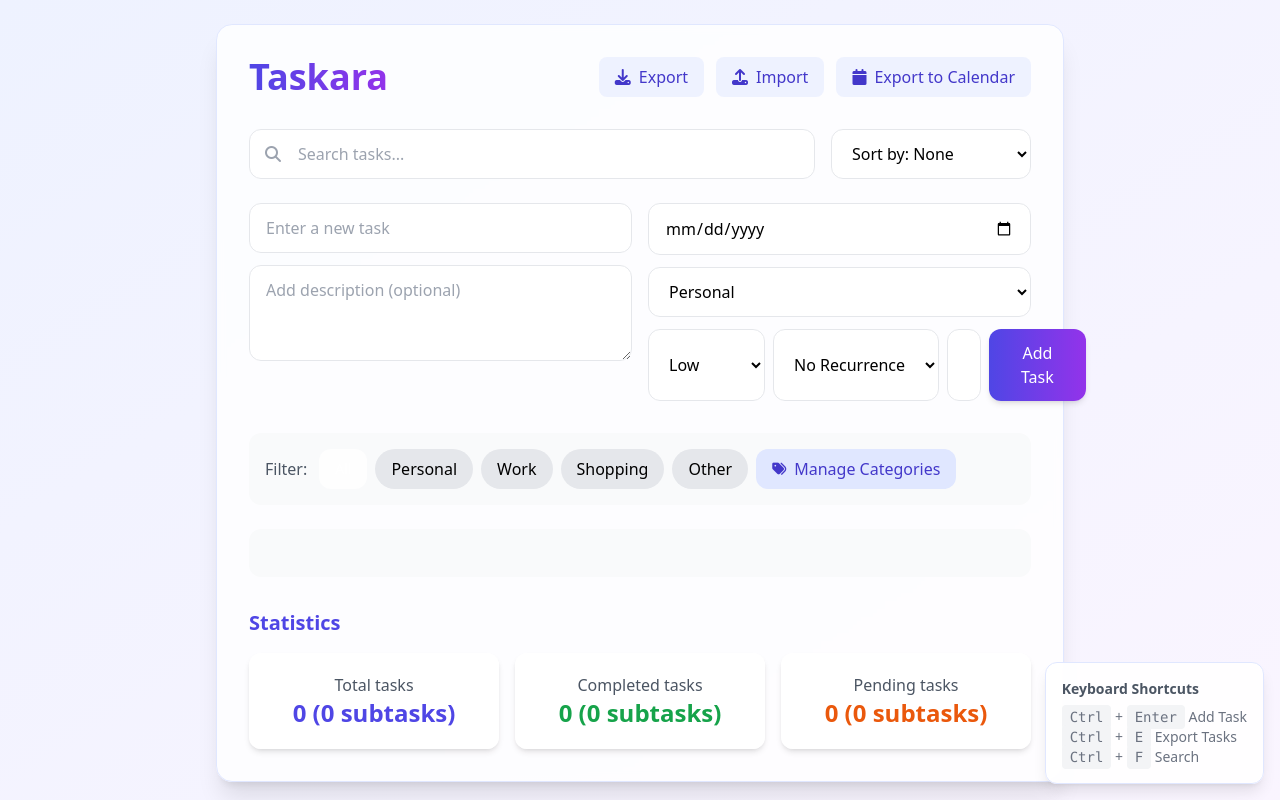
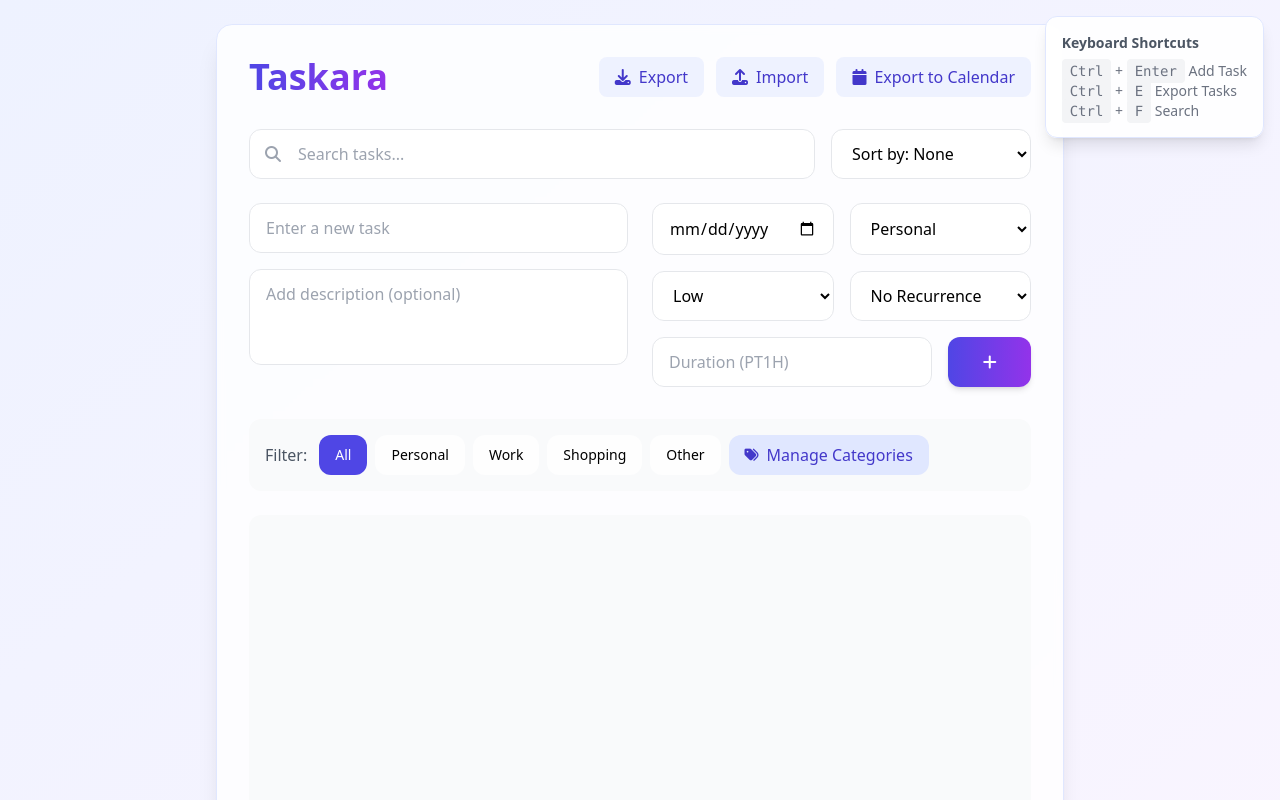
Before and after one commit to PawiX25/Taskara, a plain HTML site: page index.html in a window 1280 px wide. Both pictures are taken after a click on the button "All". Shown: the top 800 px of the page. Drawn offline with nearby package versions, Linux system fonts and the light colour scheme.

Commit message:
Update filter button interactions for better user experience

```diff
--- a/index.html
+++ b/index.html
@@ -64,14 +64,15 @@
                 </select>
             </div>
 
-            <div class="grid grid-cols-1 md:grid-cols-2 gap-4 mb-8">
-                <div class="space-y-3">
+            <div class="grid grid-cols-1 lg:grid-cols-2 gap-6 mb-8">
+                <div class="space-y-4">
                     <input type="text" id="taskInput" placeholder="Enter a new task"
                         class="w-full px-4 py-3 rounded-xl border border-gray-200 focus:ring-2 focus:ring-indigo-400 focus:border-transparent bg-white/80">
                     <textarea id="taskDescription" placeholder="Add description (optional)"
-                        class="w-full px-4 py-3 rounded-xl border border-gray-200 focus:ring-2 focus:ring-indigo-400 focus:border-transparent h-24 bg-white/80"></textarea>
+                        class="w-full px-4 py-3 rounded-xl border border-gray-200 focus:ring-2 focus:ring-indigo-400 focus:border-transparent h-24 bg-white/80 resize-none"></textarea>
                 </div>
-                <div class="space-y-3">
+                <div class="space-y-4">
+                    <div class="grid grid-cols-2 gap-4">
                         <input type="date" id="deadlineInput"
                             class="w-full px-4 py-3 rounded-xl border border-gray-200 focus:ring-2 focus:ring-indigo-400 bg-white/80">
                         <select id="categorySelect"
@@ -81,26 +82,29 @@
                             <option value="shopping">Shopping</option>
                             <option value="other">Other</option>
                         </select>
-                    <div class="flex gap-2">
+                    </div>
+                    <div class="grid grid-cols-2 gap-4">
                         <select id="prioritySelect"
-                            class="flex-1 px-4 py-3 rounded-xl border border-gray-200 focus:ring-2 focus:ring-indigo-400 bg-white/80">
+                            class="w-full px-4 py-3 rounded-xl border border-gray-200 focus:ring-2 focus:ring-indigo-400 bg-white/80">
                             <option value="low">Low</option>
                             <option value="medium">Medium</option>
                             <option value="high">High</option>
                         </select>
                         <select id="recurringSelect"
-                            class="flex-1 px-4 py-3 rounded-xl border border-gray-200 focus:ring-2 focus:ring-indigo-400 bg-white/80">
+                            class="w-full px-4 py-3 rounded-xl border border-gray-200 focus:ring-2 focus:ring-indigo-400 bg-white/80">
                             <option value="none">No Recurrence</option>
                             <option value="daily">Daily</option>
                             <option value="weekly">Weekly</option>
                             <option value="monthly">Monthly</option>
                         </select>
-                        <input type="text" id="durationInput" placeholder="Duration (e.g., PT1H, PT30M)"
-                            class="w-full px-4 py-3 rounded-xl border border-gray-200 focus:ring-2 focus:ring-indigo-400 bg-white/80"
+                    </div>
+                    <div class="grid grid-cols-4 gap-4">
+                        <input type="text" id="durationInput" placeholder="Duration (PT1H)"
+                            class="col-span-3 px-4 py-3 rounded-xl border border-gray-200 focus:ring-2 focus:ring-indigo-400 bg-white/80"
                             title="Duration in ISO 8601 format (PT1H = 1 hour, PT30M = 30 minutes)">
                         <button onclick="addTask()"
-                            class="px-8 py-3 bg-gradient-to-r from-indigo-600 to-purple-600 text-white rounded-xl hover:opacity-90 transition-opacity font-medium shadow-md hover:shadow-lg">
-                            Add Task
+                            class="col-span-1 py-3 bg-gradient-to-r from-indigo-600 to-purple-600 text-white rounded-xl hover:opacity-90 transition-opacity font-medium shadow-md hover:shadow-lg">
+                            <i class="fas fa-plus"></i>
                         </button>
                     </div>
                 </div>
@@ -109,7 +113,7 @@
             <div class="flex items-center gap-3 mb-6 bg-gray-50 p-4 rounded-xl">
                 <span class="text-gray-600 font-medium">Filter:</span>
                 <div class="flex flex-wrap gap-2">
-                    <button class="filter-btn active px-4 py-2 rounded-xl bg-white/80 hover:bg-indigo-50 transition capitalize text-sm font-medium" data-category="all">All</button>
+                    <button class="filter-btn px-4 py-2 rounded-xl bg-indigo-600 text-white hover:bg-indigo-700 transition capitalize text-sm font-medium" data-category="all">All</button>
                     <div id="filterButtons" class="flex flex-wrap gap-2"></div>
                     <button onclick="openFilterModal()"
                         class="flex items-center gap-2 px-4 py-2 rounded-xl bg-indigo-100 text-indigo-700 hover:bg-indigo-200 transition">
@@ -119,7 +123,7 @@
                 </div>
             </div>
 
-            <div class="bg-gray-50 rounded-xl p-6">
+            <div class="bg-gray-50 rounded-xl p-6 min-h-[300px]">
                 <ul id="taskList" class="space-y-3"></ul>
             </div>
 
@@ -142,8 +146,8 @@
             </div>
         </div>
     </div>
-    <div id="filterModal" class="hidden fixed inset-0 bg-black bg-opacity-50 flex items-center justify-center">
-        <div class="bg-white/90 backdrop-blur-sm rounded-xl p-6 w-96 shadow-2xl border border-indigo-100">
+    <div id="filterModal" class="hidden fixed inset-0 bg-black bg-opacity-50 flex items-center justify-center p-4">
+        <div class="bg-white/90 backdrop-blur-sm rounded-xl p-6 w-96 shadow-2xl border border-indigo-100 max-h-[90vh] overflow-y-auto">
             <div class="flex items-center gap-2 mb-4">
                 <i class="fas fa-tags text-indigo-600"></i>
                 <h2 class="text-xl font-bold">Manage Categories</h2>
@@ -182,8 +186,8 @@
         </div>
     </div>
 
-    <div id="promptModal" class="hidden fixed inset-0 bg-black bg-opacity-50 flex items-center justify-center z-50">
-        <div class="bg-white/90 backdrop-blur-sm rounded-xl p-6 w-96 shadow-2xl border border-indigo-100">
+    <div id="promptModal" class="hidden fixed inset-0 bg-black bg-opacity-50 flex items-center justify-center p-4">
+        <div class="bg-white/90 backdrop-blur-sm rounded-xl p-6 w-96 shadow-2xl border border-indigo-100 max-h-[90vh] overflow-y-auto">
             <h2 class="text-xl font-bold mb-4" id="promptTitle">Edit Task</h2>
             <input type="text" id="promptInput" placeholder="Task title"
                 class="w-full px-4 py-2 rounded-lg border border-gray-200 mb-3">
@@ -199,7 +203,7 @@
             </div>
         </div>
     </div>
-    <div class="fixed bottom-4 right-4 bg-white/90 backdrop-blur-sm p-4 rounded-xl shadow-lg border border-indigo-100">
+    <div class="fixed top-4 right-4 bg-white/90 backdrop-blur-sm p-4 rounded-xl shadow-lg border border-indigo-100">
         <h3 class="text-sm font-semibold text-gray-600 mb-2">Keyboard Shortcuts</h3>
         <ul class="text-sm text-gray-500">
             <li><kbd class="px-2 py-1 bg-gray-100 rounded">Ctrl</kbd> + <kbd class="px-2 py-1 bg-gray-100 rounded">Enter</kbd> Add Task</li>
--- a/script.js
+++ b/script.js
@@ -258,7 +258,7 @@ function updateCategoryDropdowns() {
 function renderFilterButtons() {
     const container = document.getElementById('filterButtons');
     container.innerHTML = categories.map(category => `
-        <button class="filter-btn px-4 py-2 rounded-full bg-gray-200 hover:bg-gray-300 transition capitalize"
+        <button class="filter-btn px-4 py-2 rounded-xl bg-white/80 hover:bg-indigo-50 transition capitalize text-sm font-medium"
                 data-category="${category.name}">${category.name}</button>
     `).join('');
 
@@ -267,10 +267,29 @@ function renderFilterButtons() {
 
 function initializeFilters() {
     const filterButtons = document.querySelectorAll('.filter-btn');
+    const allButton = document.querySelector('[data-category="all"]');
+
+    filterButtons.forEach(btn => {
+        btn.classList.remove('active', 'bg-indigo-600', 'text-white', 'hover:bg-indigo-700');
+        btn.classList.add('bg-white/80', 'hover:bg-indigo-50');
+    });
+
+    const activeButton = currentFilter === 'all' ? allButton :
+        document.querySelector(`[data-category="${currentFilter}"]`);
+
+    if (activeButton) {
+        activeButton.classList.remove('bg-white/80', 'hover:bg-indigo-50');
+        activeButton.classList.add('active', 'bg-indigo-600', 'text-white', 'hover:bg-indigo-700');
+    }
+
     filterButtons.forEach(btn => {
         btn.addEventListener('click', () => {
-            filterButtons.forEach(b => b.classList.remove('active', 'bg-indigo-600', 'text-white'));
-            btn.classList.add('active', 'bg-indigo-600', 'text-white');
+            filterButtons.forEach(b => {
+                b.classList.remove('active', 'bg-indigo-600', 'text-white', 'hover:bg-indigo-700');
+                b.classList.add('bg-white/80', 'hover:bg-indigo-50');
+            });
+            btn.classList.remove('bg-white/80', 'hover:bg-indigo-50');
+            btn.classList.add('active', 'bg-indigo-600', 'text-white', 'hover:bg-indigo-700');
             currentFilter = btn.dataset.category;
             renderTasks();
         });
```
Lines whose indentation alone changed are shown as unchanged.
